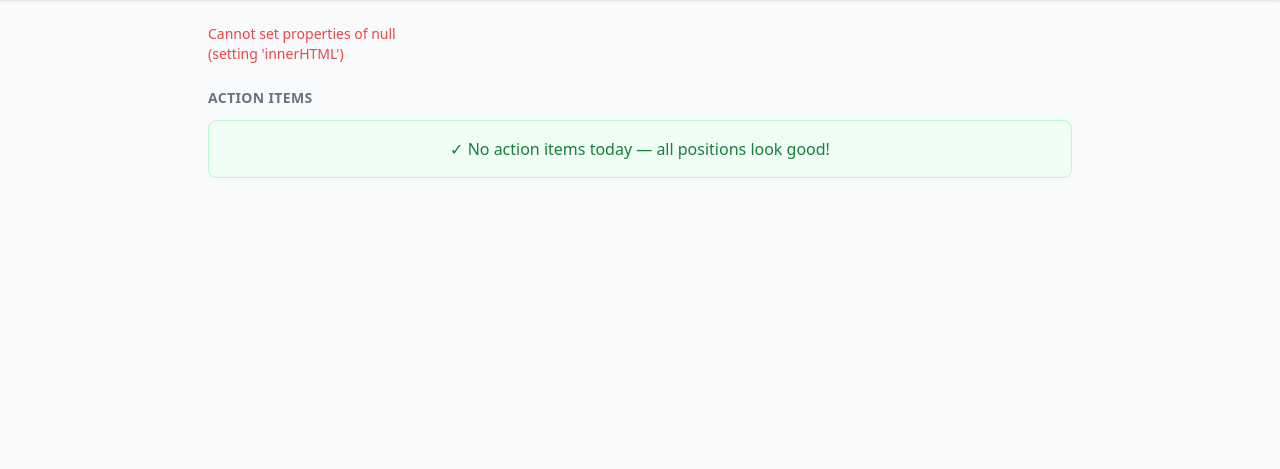
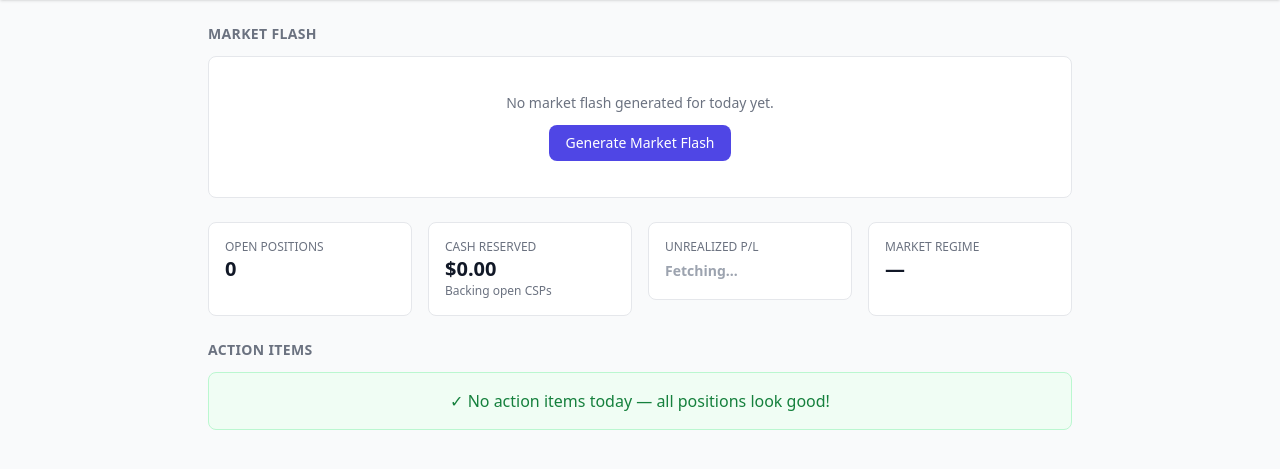
Before and after one commit to pwen/wheel, a FastAPI app: page /recap in a window 1280 px wide. Shown: the part 60-529 px from the top of the page. Run offline with FastAPI, Linux system fonts and the light colour scheme; data that the repository does not hold is empty; parts of the project's set-up code (start-up, migrations or seed data) failed here and were passed over; some libraries are stand-ins or nearby versions.

Commit message:
add market flash

```diff
--- a/app.py
+++ b/app.py
@@ -3,6 +3,9 @@ import hmac
 import os
 from contextlib import asynccontextmanager
 from pathlib import Path
+
+from dotenv import load_dotenv
+load_dotenv()
 
 from fastapi import FastAPI, Request, Form
 from fastapi.responses import HTMLResponse, RedirectResponse
@@ -10,7 +13,7 @@ from fastapi.staticfiles import StaticFiles
 from fastapi.templating import Jinja2Templates
 from starlette.middleware.base import BaseHTTPMiddleware
 
-from routes import trades, spots, prices, lots, pages, dashboard
+from routes import trades, spots, prices, lots, pages, dashboard, market
 
 APP_PASSWORD = os.environ.get("APP_PASSWORD", "")
 _SECRET = os.environ.get("SECRET_KEY", "wheel-dev-secret")
@@ -90,6 +93,7 @@ app.include_router(spots.router, prefix="/api")
 app.include_router(prices.router, prefix="/api")
 app.include_router(lots.router, prefix="/api")
 app.include_router(dashboard.router, prefix="/api")
+app.include_router(market.router, prefix="/api")
 
 # Page routes (HTML)
 app.include_router(pages.router)
--- a/docker-compose.yml
+++ b/docker-compose.yml
@@ -21,6 +21,7 @@ services:
       - "5002:5002"
     environment:
       DATABASE_URL: postgresql://wheel:wheel@db:5432/wheel
+      PERPLEXITY_API_KEY: ${PERPLEXITY_API_KEY:-}
     volumes:
       - .:/app
       - /app/.venv
--- a/models/__init__.py
+++ b/models/__init__.py
@@ -2,6 +2,7 @@ from .spot import Spot
 from .trade import Trade, StrategyType, TradeStatus
 from .trade_event import TradeEvent, EventType
 from .share_lot import ShareLot, LotSource
+from .market_flash import MarketFlash
 
 __all__ = [
     "Spot",
@@ -12,4 +13,5 @@ __all__ = [
     "EventType",
     "ShareLot",
     "LotSource",
+    "MarketFlash",
 ]
--- a/pyproject.toml
+++ b/pyproject.toml
@@ -11,5 +11,7 @@ dependencies = [
     "jinja2>=3.1",
     "alembic>=1.14",
     "yfinance>=1.2.0",
+    "openai>=1.0",
+    "python-dotenv>=1.0",
     "python-multipart>=0.0.9",
 ]
--- a/static/js/recap.js
+++ b/static/js/recap.js
@@ -14,6 +14,49 @@ function card(label, value, sub, colorClass) {
       <div class="text-xl font-semibold ${colorClass || ''}">${value}</div>
       ${sub ? `<div class="text-xs text-gray-500">${sub}</div>` : ""}
     </div>`;
+}
+
+/* ---------- Market Flash ---------- */
+async function loadMarketFlash() {
+    const el = $("#market-flash");
+    try {
+        const res = await fetch("/api/market-flash");
+        if (!res.ok) throw new Error("Failed to load");
+        const data = await res.json();
+        if (data.markdown) {
+            el.innerHTML = marked.parse(data.markdown);
+        } else {
+            el.innerHTML = `
+            <div class="text-center py-4">
+              <p class="text-gray-500 text-sm mb-3">No market flash generated for today yet.</p>
+              <button id="gen-flash-btn"
+                class="px-4 py-2 bg-indigo-600 text-white text-sm font-medium rounded-lg hover:bg-indigo-700 transition-colors">
+                Generate Market Flash
+              </button>
+            </div>`;
+            $("#gen-flash-btn").addEventListener("click", generateMarketFlash);
+        }
+    } catch {
+        el.innerHTML = `<p class="text-gray-400 text-sm">Market flash unavailable.</p>`;
+    }
+}
+
+async function generateMarketFlash() {
+    const el = $("#market-flash");
+    const btn = $("#gen-flash-btn");
+    if (btn) {
+        btn.disabled = true;
+        btn.textContent = "Generating…";
+        btn.classList.add("opacity-50", "cursor-not-allowed");
+    }
+    try {
+        const res = await fetch("/api/market-flash", { method: "POST" });
+        if (!res.ok) throw new Error("Generation failed");
+        const data = await res.json();
+        el.innerHTML = marked.parse(data.markdown);
+    } catch {
+        el.innerHTML = `<p class="text-red-500 text-sm">Failed to generate market flash. Check API key.</p>`;
+    }
 }
 
 /* ---------- Summary cards ---------- */
@@ -75,20 +118,58 @@ function renderActions(attention) {
     }).join("");
 }
 
-/* ---------- All open positions table ---------- */
-function renderPositions(attention) {
-    const el = $("#positions-table");
-    if (!attention.length) {
-        el.innerHTML = `<p class="text-gray-400 text-sm p-4">No open positions.</p>`;
-        return;
-    }
+/* ---------- Expiring this week ---------- */
+function renderExpiring(attention) {
+    const section = $("#expiring-section");
+    const el = $("#expiring-list");
+    const expiring = attention.filter(t => t.remaining_dte >= 0 && t.remaining_dte <= 7);
+    if (!expiring.length) { section.classList.add("hidden"); return; }
 
-    const rows = attention.map(t => {
+    section.classList.remove("hidden");
+    el.innerHTML = expiring
+        .sort((a, b) => a.remaining_dte - b.remaining_dte)
+        .map(t => {
+            const badge = t.strategy_type === "CSP"
+                ? `<span class="px-2 py-0.5 rounded text-xs font-semibold bg-purple-100 text-purple-700">CSP</span>`
+                : `<span class="px-2 py-0.5 rounded text-xs font-semibold bg-sky-100 text-sky-700">CC</span>`;
+            const dteColor = t.remaining_dte <= 2 ? "text-red-600 font-semibold" : t.remaining_dte <= 5 ? "text-amber-600" : "text-gray-600";
+            const dayLabel = t.remaining_dte === 0 ? "Today" : t.remaining_dte === 1 ? "Tomorrow" : `${t.remaining_dte}d`;
+            return `
+            <a href="/trade/${t.id}" class="block bg-white border rounded-lg p-3 hover:border-indigo-300 transition-colors">
+              <div class="flex items-center justify-between">
+                <div class="flex items-center gap-2">
+                  ${badge}
+                  <span class="font-semibold">${t.symbol}</span>
+                  <span class="text-gray-500 text-sm">$${t.strike}</span>
+                </div>
+                <div class="flex items-center gap-3">
+                  <span class="text-sm">${fmtMoney(t.total_premium)} premium</span>
+                  <span class="${dteColor} text-sm font-medium">Exp ${dayLabel}</span>
+                </div>
+              </div>
+            </a>`;
+        }).join("");
+}
+
+/* ---------- Recently closed ---------- */
+function renderRecentlyClosed(trades) {
+    const section = $("#recent-section");
+    const el = $("#recent-list");
+    if (!trades.length) { section.classList.add("hidden"); return; }
+
+    section.classList.remove("hidden");
+    const statusMeta = {
+        expired: { label: "Expired", color: "bg-green-100 text-green-700" },
+        btc: { label: "BTC", color: "bg-blue-100 text-blue-700" },
+        assigned: { label: "Assigned", color: "bg-amber-100 text-amber-700" },
+        rolled: { label: "Rolled", color: "bg-purple-100 text-purple-700" },
+    };
+
+    const rows = trades.map(t => {
+        const sm = statusMeta[t.status] || { label: t.status, color: "bg-gray-100 text-gray-700" };
         const badge = t.strategy_type === "CSP"
             ? `<span class="px-1.5 py-0.5 rounded text-xs font-semibold bg-purple-100 text-purple-700">CSP</span>`
             : `<span class="px-1.5 py-0.5 rounded text-xs font-semibold bg-sky-100 text-sky-700">CC</span>`;
-        const dteColor = t.remaining_dte <= 14 ? "text-red-600 font-semibold"
-            : t.remaining_dte <= 21 ? "text-amber-600" : "";
         return `
         <tr class="border-t hover:bg-gray-50">
           <td class="px-4 py-2">${badge}</td>
@@ -96,11 +177,10 @@ function renderPositions(attention) {
             <a href="/trade/${t.id}" class="text-indigo-600 hover:underline">${t.symbol}</a>
           </td>
           <td class="px-4 py-2 text-right">$${t.strike}</td>
-          <td class="px-4 py-2 text-right">${t.expiry_date}</td>
-          <td class="px-4 py-2 text-right ${dteColor}">${t.remaining_dte}d</td>
-          <td class="px-4 py-2 text-right">${t.days_in_trade}d / ${t.dte}d</td>
-          <td class="px-4 py-2 text-right">${fmtMoney(t.total_premium)}</td>
-          <td class="px-4 py-2 text-right" id="upl-${t.id}">—</td>
+          <td class="px-4 py-2"><span class="px-2 py-0.5 rounded text-xs font-medium ${sm.color}">${sm.label}</span></td>
+          <td class="px-4 py-2 text-right">${t.closed_at}</td>
+          <td class="px-4 py-2 text-right">${t.days_in_trade}d</td>
+          <td class="px-4 py-2 text-right ${plColor(t.realized_pl)}">${t.realized_pl != null ? fmtMoney(t.realized_pl) : "—"}</td>
         </tr>`;
     }).join("");
 
@@ -111,11 +191,10 @@ function renderPositions(attention) {
           <th class="px-4 py-2">Type</th>
           <th class="px-4 py-2">Symbol</th>
           <th class="px-4 py-2 text-right">Strike</th>
-          <th class="px-4 py-2 text-right">Expiry</th>
-          <th class="px-4 py-2 text-right">DTE</th>
-          <th class="px-4 py-2 text-right">Elapsed</th>
-          <th class="px-4 py-2 text-right">Premium</th>
-          <th class="px-4 py-2 text-right">Unreal. P/L</th>
+          <th class="px-4 py-2">Outcome</th>
+          <th class="px-4 py-2 text-right">Closed</th>
+          <th class="px-4 py-2 text-right">Days</th>
+          <th class="px-4 py-2 text-right">P/L</th>
         </tr>
       </thead>
       <tbody>${rows}</tbody>
@@ -167,13 +246,6 @@ async function enrichWithPrices(attention) {
             const upl = (t.premium_per_share - quote.mid) * t.contracts * t.multiplier;
             totalUPL += upl;
 
-            // Update per-row unrealized P/L
-            const cell = document.getElementById(`upl-${t.id}`);
-            if (cell) {
-                cell.textContent = fmtMoney(upl);
-                cell.className = `px-4 py-2 text-right ${plColor(upl)}`;
-            }
-
             const uplPct = t.total_premium > 0 ? (upl / t.total_premium) * 100 : 0;
             const inFirstHalf = t.days_in_trade <= t.dte / 2;
             if (inFirstHalf && uplPct >= 50) {
@@ -213,10 +285,12 @@ document.addEventListener("DOMContentLoaded", async () => {
 
         renderSummary(data.attention, vixData);
         renderActions(data.attention);
-        renderPositions(data.attention);
+        renderExpiring(data.attention);
+        renderRecentlyClosed(data.recently_closed || []);
 
-        // Async: enrich with live prices
+        // Async: enrich with live prices + load market flash (don't block page)
         enrichWithPrices(data.attention);
+        loadMarketFlash();
     } catch (e) {
         $("#summary-cards").innerHTML = `<p class="text-red-500 text-sm">${e.message}</p>`;
     }
--- a/templates/recap.html
+++ b/templates/recap.html
@@ -26,6 +26,14 @@
 
     <main class="max-w-4xl mx-auto px-4 py-6 space-y-6">
 
+        <!-- Market Flash -->
+        <section>
+            <h3 class="text-sm font-semibold text-gray-500 uppercase tracking-wide mb-3">Market Flash</h3>
+            <div id="market-flash" class="bg-white border rounded-lg p-5 prose prose-sm max-w-none">
+                <p class="text-gray-400 text-sm">Loading market summary…</p>
+            </div>
+        </section>
+
         <!-- Summary Cards -->
         <section>
             <div id="summary-cards" class="grid grid-cols-2 md:grid-cols-4 gap-4">
@@ -41,8 +49,21 @@
             </div>
         </section>
 
+        <!-- Expiring This Week -->
+        <section id="expiring-section" class="hidden">
+            <h3 class="text-sm font-semibold text-gray-500 uppercase tracking-wide mb-3">Expiring This Week</h3>
+            <div id="expiring-list" class="space-y-2"></div>
+        </section>
+
+        <!-- Recently Closed -->
+        <section id="recent-section" class="hidden">
+            <h3 class="text-sm font-semibold text-gray-500 uppercase tracking-wide mb-3">Recently Closed</h3>
+            <div id="recent-list" class="bg-white border rounded-lg overflow-hidden"></div>
+        </section>
+
     </main>
 
+    <script src="https://cdn.jsdelivr.net/npm/marked/marked.min.js"></script>
     <script src="/static/js/helpers.js"></script>
     <script src="/static/js/vix.js"></script>
     <script src="/static/js/recap.js"></script>
```
Also changed, not shown: migrations/versions/b4c8d2e3f5a6_add_market_flash_table.py (added, +33 -0 lines), models/market_flash.py (added, +11 -0 lines), routes/dashboard.py (+21 -1 lines), routes/market.py (added, +42 -0 lines), services/market_flash.py (added, +86 -0 lines), 1 other file.
